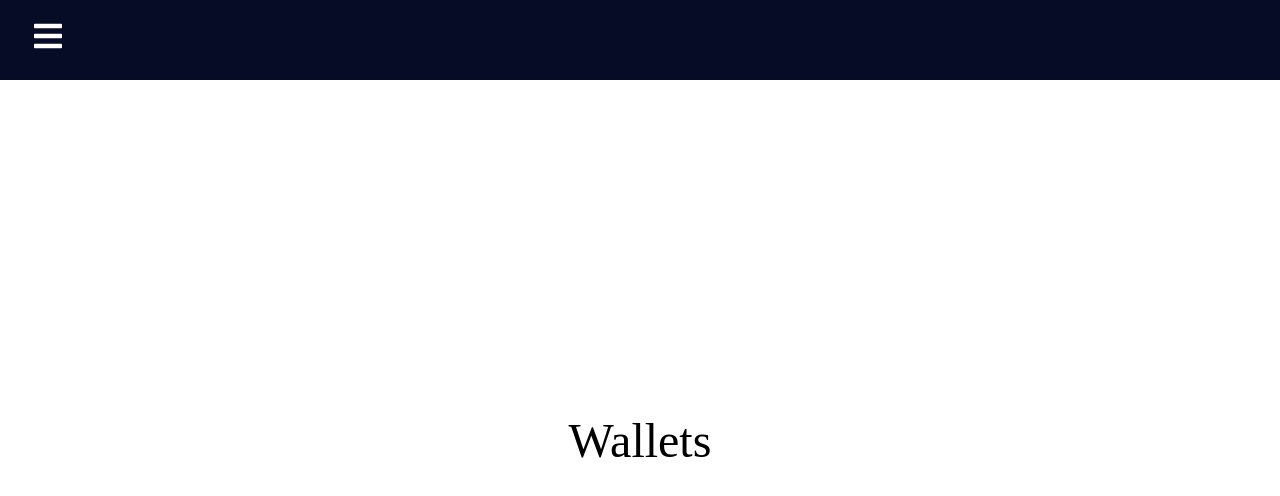
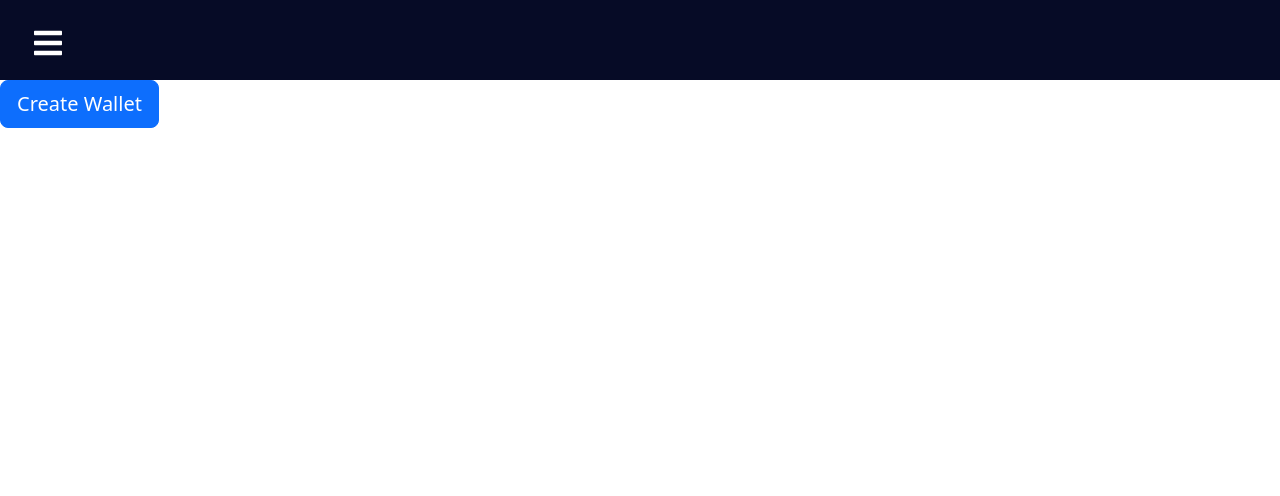
Before and after one commit to jesusx21/loquillo_wallet_web, a React (Create React App) app: page /wallets in a window 1280 px wide. Shown: the top 496 px of the page. Built offline with nearby package versions, Linux system fonts and the light colour scheme.

Commit message:
[LWW-01] Add modal to create wallets

```diff
--- a/package.json
+++ b/package.json
@@ -6,8 +6,10 @@
     "@testing-library/jest-dom": "^5.16.4",
     "@testing-library/react": "^13.3.0",
     "@testing-library/user-event": "^13.5.0",
+    "bootstrap": "^5.2.0",
     "classnames": "^2.3.1",
     "react": "^18.2.0",
+    "react-bootstrap": "^2.4.0",
     "react-dom": "^18.2.0",
     "react-icons": "^4.4.0",
     "react-router-dom": "^6.3.0",
--- a/src/App.css
+++ b/src/App.css
@@ -7,11 +7,10 @@
   font-family: 'Arial' sans-serif;
 }
 
-.budgets, .expenses, .home, .loans-debts, .savings, .shared-expenses, .wallets {
+.budgets, .expenses, .home, .loans-debts, .savings, .shared-expenses {
   display: flex;
   height: 90vh;
   align-items: center;
   justify-content: center;
   font-size: 3rem;
-
 }
--- a/src/components/Navbar.css
+++ b/src/components/Navbar.css
@@ -1,3 +1,5 @@
+@import "bootstrap/dist/css/bootstrap.min.css";
+
 .navbar {
   background-color: #060b26;
   height: 80px;
--- /dev/null
+++ b/src/components/WalletForm.js
@@ -0,0 +1,23 @@
+import React from 'react';
+import PropType from 'prop-types';
+import { Form } from 'react-bootstrap';
+
+function WalletForm(props) {
+  const { className = '' } = props;
+  return (
+    <div className={className}>
+      <Form>
+        <Form.Group className='mb-3' controlId='walletForm'>
+          <Form.Label>Wallet Name</Form.Label>
+          <Form.Control type='text' placeholder='Enter wallet name' />
+        </Form.Group>
+      </Form>
+    </div>
+  )
+}
+
+WalletForm.prototype = {
+  className: PropType.string
+}
+
+export default WalletForm
--- a/src/pages/Wallets.js
+++ b/src/pages/Wallets.js
@@ -1,9 +1,42 @@
-import React from 'react'
+import React, { useState } from 'react';
+import Button from 'react-bootstrap/Button';
+
+import '../App.css'
+import WalletForm from '../components/WalletForm';
+import { Modal } from 'react-bootstrap';
 
 function Wallets() {
+  const [showModal, setShowModal] = useState(false);
+
+  const onCreateWalletClick = () => setShowModal(true);
+  const handleCloseModal = () => setShowModal(false)
+
   return (
     <div className='wallets'>
-      Wallets
+      <Button
+        variant="primary"
+        size="lg"
+        onClick={onCreateWalletClick}
+      >
+        Create Wallet
+      </Button>
+
+      <Modal show={showModal} onHide={handleCloseModal} >
+        <Modal.Header closeButton>
+          <Modal.Title>Create Wallet</Modal.Title>
+        </Modal.Header>
+        <Modal.Body>
+          <WalletForm />
+        </Modal.Body>
+        <Modal.Footer>
+          <Button variant="secondary" onClick={handleCloseModal}>
+            Close
+          </Button>
+          <Button variant="primary" onClick={handleCloseModal}>
+            Save Changes
+          </Button>
+        </Modal.Footer>
+      </Modal>
     </div>
   )
 }
```
Also changed, not shown: 1 other file (tests, documents, lock files or other folders).
